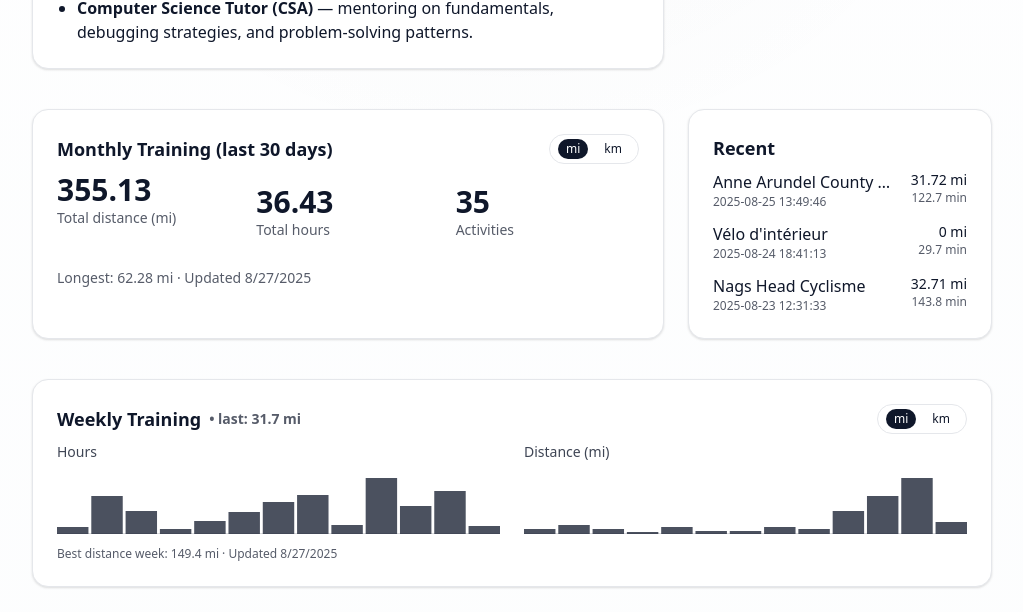
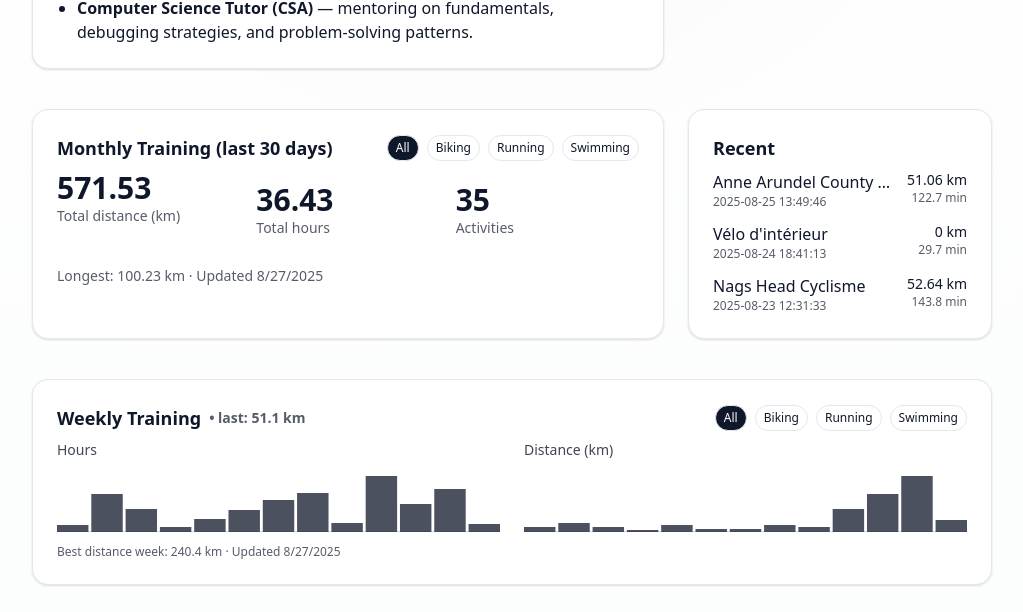
Before and after one commit to seanpatrickmay/seanpatrickmay.github.io, a Next.js app: page / in a window 1280 px wide. Shown: the part 1100-1712 px from the top of the page, without its empty margins (128-1151 px from the left). Built offline with nearby package versions, Linux system fonts and the light colour scheme.

Commit message:
Filter training stats by activity type

```diff
--- /dev/null
+++ b/components/ui/ActivityToggle.jsx
@@ -0,0 +1,27 @@
+// components/ui/ActivityToggle.jsx
+export default function ActivityToggle({ activity = "combined", onChange }) {
+  const options = [
+    { key: "combined", label: "All" },
+    { key: "biking", label: "Biking" },
+    { key: "running", label: "Running" },
+    { key: "swimming", label: "Swimming" },
+  ];
+  return (
+    <div className="inline-flex items-center gap-2 text-xs">
+      {options.map(o => (
+        <button
+          key={o.key}
+          type="button"
+          onClick={() => onChange(o.key)}
+          className={`px-2 py-1 rounded-full border ${
+            activity === o.key ?
+              "bg-slate-900 text-white dark:bg-white dark:text-slate-900" :
+              "hover:bg-white dark:hover:bg-slate-800"
+          }`}
+        >
+          {o.label}
+        </button>
+      ))}
+    </div>
+  );
+}
--- a/components/ui/UnitToggle.jsx
+++ /dev/null
@@ -1,20 +0,0 @@
-// components/ui/UnitToggle.jsx
-export default function UnitToggle({ unit = "mi", onChange }) {
-  const isMi = unit === "mi";
-  return (
-    <button
-      type="button"
-      onClick={() => onChange(isMi ? "km" : "mi")}
-      className="inline-flex items-center gap-2 px-2 py-1 rounded-full border text-xs hover:bg-white dark:hover:bg-slate-800"
-      aria-label="Toggle miles/kilometers"
-      title="Toggle miles/kilometers"
-    >
-      <span className={`px-2 py-0.5 rounded-full ${isMi ? "bg-slate-900 text-white dark:bg-white dark:text-slate-900" : ""}`}>
-        mi
-      </span>
-      <span className={`px-2 py-0.5 rounded-full ${!isMi ? "bg-slate-900 text-white dark:bg-white dark:text-slate-900" : ""}`}>
-        km
-      </span>
-    </button>
-  );
-}
--- a/pages/index.jsx
+++ b/pages/index.jsx
@@ -6,7 +6,7 @@ import ExperienceItem from '@/components/ExperienceItem';
 import SkillsGrid from '@/components/SkillsGrid';
 import Badge from '@/components/ui/Badge';
 import BarSparkline from '@/components/ui/BarSparkline';
-import UnitToggle from '@/components/ui/UnitToggle';
+import ActivityToggle from '@/components/ui/ActivityToggle';
 import SpotifyTopArtists from '@/components/SpotifyTopArtists';
 import SpotifyTopTracks from '@/components/SpotifyTopTracks';
 import { Card, CardHeader, CardTitle, CardContent } from '@/components/ui/Card';
@@ -98,14 +98,15 @@ function AboutStat({ icon: Icon, label, value, hint }) {
 function AboutMe() {
   const stats = useStats();
   const spotify = useSpotify();
-  const [unit, setUnit] = useState("mi"); // "mi" | "km"
+  const [activity, setActivity] = useState("combined");
 
-  const monthly = stats?.monthly;
-  const series = stats?.weekly?.series ?? [];
+  const data = stats?.stats?.[activity];
+  const monthly = data?.monthly;
+  const series = data?.weekly?.series ?? [];
 
   const weeklyValues = useMemo(
-    () => series.map(w => (unit === "mi" ? w.distance_mi : w.distance_km)),
-    [series, unit]
+    () => series.map(w => w.distance_km),
+    [series]
   );
 
   const lastWeek = weeklyValues.at(-1);
@@ -183,18 +184,14 @@ function AboutMe() {
               <CardTitle>
                 Monthly Training (last {monthly?.window_days ?? 30} days)
               </CardTitle>
-              <UnitToggle unit={unit} onChange={setUnit} />
+              <ActivityToggle activity={activity} onChange={setActivity} />
             </CardHeader>
             <CardContent className="grid sm:grid-cols-3 gap-4">
               <div>
                 <div className="text-3xl font-extrabold">
-                  {monthly
-                    ? unit === "mi"
-                      ? monthly.distance_mi
-                      : monthly.distance_km
-                    : "—"}
+                  {monthly ? monthly.distance_km : "—"}
                 </div>
-                <div className="text-sm opacity-70">Total distance ({unit})</div>
+                <div className="text-sm opacity-70">Total distance (km)</div>
               </div>
               <div>
                 <div className="text-3xl font-extrabold">
@@ -211,8 +208,7 @@ function AboutMe() {
               {monthly && (
                 <div className="sm:col-span-3 text-sm opacity-70">
                   Longest:{" "}
-                  {unit === "mi" ? monthly.longest_mi : monthly.longest_km}{" "}
-                  {unit} · Updated{" "}
+                  {monthly.longest_km} km · Updated{" "}
                   {new Date(stats.generated_at).toLocaleDateString()}
                 </div>
               )}
@@ -225,8 +221,8 @@ function AboutMe() {
               <CardTitle>Recent</CardTitle>
             </CardHeader>
             <CardContent>
-              <ul className="space-y-3">
-                {(stats?.recent?.last3 ?? []).map((a) => (
+                <ul className="space-y-3">
+                  {(data?.recent?.last3 ?? []).map((a) => (
                   <li
                     key={a.id}
                     className="flex items-start justify-between gap-3"
@@ -239,13 +235,13 @@ function AboutMe() {
                     </div>
                     <div className="text-right shrink-0">
                       <div className="text-sm">
-                        {unit === "mi" ? a.distance_mi : a.distance_km} {unit}
+                        {a.distance_km} km
                       </div>
                       <div className="text-xs opacity-70">{a.duration_min} min</div>
                     </div>
                   </li>
                 ))}
-                {!stats?.recent?.last3?.length && (
+                  {!data?.recent?.last3?.length && (
                   <div className="text-sm opacity-70">No recent activities</div>
                 )}
               </ul>
@@ -259,19 +255,16 @@ function AboutMe() {
   <CardHeader className="flex items-center justify-between">
     <CardTitle className="flex items-center gap-2">
       Weekly Training
-      {/* small live summary */}
       {weeklyValues.length > 0 && (
         <span className="text-sm opacity-70">
           • last:{" "}
           <strong>
             {typeof lastWeek === "number" ? lastWeek.toFixed(1) : "—"}
-          </strong>{" "}
-          {unit}
+          </strong>{" "}km
         </span>
       )}
     </CardTitle>
-    {/* unit toggle only affects distance */}
-    <UnitToggle unit={unit} onChange={setUnit} />
+    <ActivityToggle activity={activity} onChange={setActivity} />
   </CardHeader>
 
   <CardContent>
@@ -296,15 +289,15 @@ function AboutMe() {
         <div>
           <div className="flex items-center justify-between mb-2">
             <div className="text-sm font-medium opacity-80">
-              Distance ({unit})
+              Distance (km)
             </div>
           </div>
           <BarSparkline
-            values={series.map(w => (unit === "mi" ? w.distance_mi : w.distance_km))}
+            values={series.map(w => w.distance_km)}
             formatter={(v, i) => {
               const w = series[i];
               const label = w ? `${w.week_start} → ${w.week_end}` : `Week ${i + 1}`;
-              return `${label}: ${v.toFixed(1)} ${unit}`;
+              return `${label}: ${v.toFixed(1)} km`;
             }}
           />
         </div>
@@ -313,11 +306,11 @@ function AboutMe() {
       <div className="text-sm opacity-70">No weekly data yet</div>
     )}
 
-    {/* Best week footnote (distance uses current unit) */}
+    {/* Best week footnote */}
     {weeklyValues.length ? (
       <div className="mt-3 text-xs opacity-70">
         Best distance week:{" "}
-        {typeof bestWeek === "number" ? bestWeek.toFixed(1) : "—"} {unit} ·
+        {typeof bestWeek === "number" ? bestWeek.toFixed(1) : "—"} km ·
         Updated {stats ? new Date(stats.generated_at).toLocaleDateString() : "—"}
       </div>
     ) : null}
--- a/public/stats.json
+++ b/public/stats.json
@@ -5,14 +5,14 @@
     "fullName": null,
     "userId": null
   },
+  "stats": {
+    "combined": {
       "monthly": {
         "window_days": 30,
         "activities_count": 35,
         "distance_km": 571.53,
-    "distance_mi": 355.13,
         "time_hours": 36.43,
-    "longest_km": 100.23,
-    "longest_mi": 62.28
+        "longest_km": 100.23
       },
       "recent": {
         "last3": [
@@ -22,7 +22,6 @@
             "type": "cycling",
             "start": "2025-08-25 13:49:46",
             "distance_km": 51.06,
-        "distance_mi": 31.72,
             "duration_min": 122.7,
             "avg_speed_kmh": 24.97
           },
@@ -32,7 +31,6 @@
             "type": "indoor_cycling",
             "start": "2025-08-24 18:41:13",
             "distance_km": 0.0,
-        "distance_mi": 0.0,
             "duration_min": 29.7,
             "avg_speed_kmh": 0.0
           },
@@ -42,7 +40,6 @@
             "type": "cycling",
             "start": "2025-08-23 12:31:33",
             "distance_km": 52.64,
-        "distance_mi": 32.71,
             "duration_min": 143.8,
             "avg_speed_kmh": 21.96
           }
@@ -55,93 +52,237 @@
             "week_start": "2025-06-02",
             "week_end": "2025-06-08",
             "distance_km": 19.71,
-        "distance_mi": 12.24,
             "time_hours": 1.67
           },
           {
             "week_start": "2025-06-09",
             "week_end": "2025-06-15",
             "distance_km": 39.51,
-        "distance_mi": 24.55,
             "time_hours": 9.68
           },
           {
             "week_start": "2025-06-16",
             "week_end": "2025-06-22",
             "distance_km": 20.66,
-        "distance_mi": 12.83,
             "time_hours": 5.91
           },
           {
             "week_start": "2025-06-23",
             "week_end": "2025-06-29",
             "distance_km": 5.38,
-        "distance_mi": 3.34,
             "time_hours": 1.31
           },
           {
             "week_start": "2025-06-30",
             "week_end": "2025-07-06",
             "distance_km": 31.13,
-        "distance_mi": 19.35,
             "time_hours": 3.27
           },
           {
             "week_start": "2025-07-07",
             "week_end": "2025-07-13",
             "distance_km": 14.06,
-        "distance_mi": 8.73,
             "time_hours": 5.52
           },
           {
             "week_start": "2025-07-14",
             "week_end": "2025-07-20",
             "distance_km": 13.35,
-        "distance_mi": 8.3,
             "time_hours": 7.99
           },
           {
             "week_start": "2025-07-21",
             "week_end": "2025-07-27",
             "distance_km": 28.73,
-        "distance_mi": 17.85,
             "time_hours": 9.7
           },
           {
             "week_start": "2025-07-28",
             "week_end": "2025-08-03",
             "distance_km": 19.65,
-        "distance_mi": 12.21,
             "time_hours": 2.31
           },
           {
             "week_start": "2025-08-04",
             "week_end": "2025-08-10",
             "distance_km": 97.47,
-        "distance_mi": 60.57,
             "time_hours": 14.09
           },
           {
             "week_start": "2025-08-11",
             "week_end": "2025-08-17",
             "distance_km": 162.97,
-        "distance_mi": 101.27,
             "time_hours": 7.15
           },
           {
             "week_start": "2025-08-18",
             "week_end": "2025-08-24",
             "distance_km": 240.37,
-        "distance_mi": 149.36,
             "time_hours": 10.82
           },
           {
             "week_start": "2025-08-25",
             "week_end": "2025-08-31",
             "distance_km": 51.06,
-        "distance_mi": 31.72,
             "time_hours": 2.04
           }
         ]
       }
+    },
+    "biking": {
+      "monthly": {
+        "window_days": 30,
+        "activities_count": 35,
+        "distance_km": 571.53,
+        "time_hours": 36.43,
+        "longest_km": 100.23
+      },
+      "recent": {
+        "last3": [
+          {
+            "id": 20176574779,
+            "name": "Anne Arundel County Cyclisme",
+            "type": "cycling",
+            "start": "2025-08-25 13:49:46",
+            "distance_km": 51.06,
+            "duration_min": 122.7,
+            "avg_speed_kmh": 24.97
+          },
+          {
+            "id": 20175040492,
+            "name": "Vélo d'intérieur",
+            "type": "indoor_cycling",
+            "start": "2025-08-24 18:41:13",
+            "distance_km": 0.0,
+            "duration_min": 29.7,
+            "avg_speed_kmh": 0.0
+          },
+          {
+            "id": 20155257239,
+            "name": "Nags Head Cyclisme",
+            "type": "cycling",
+            "start": "2025-08-23 12:31:33",
+            "distance_km": 52.64,
+            "duration_min": 143.8,
+            "avg_speed_kmh": 21.96
           }
+        ]
+      },
+      "weekly": {
+        "window_weeks": 12,
+        "series": [
+          {
+            "week_start": "2025-06-02",
+            "week_end": "2025-06-08",
+            "distance_km": 19.71,
+            "time_hours": 1.67
+          },
+          {
+            "week_start": "2025-06-09",
+            "week_end": "2025-06-15",
+            "distance_km": 39.51,
+            "time_hours": 9.68
+          },
+          {
+            "week_start": "2025-06-16",
+            "week_end": "2025-06-22",
+            "distance_km": 20.66,
+            "time_hours": 5.91
+          },
+          {
+            "week_start": "2025-06-23",
+            "week_end": "2025-06-29",
+            "distance_km": 5.38,
+            "time_hours": 1.31
+          },
+          {
+            "week_start": "2025-06-30",
+            "week_end": "2025-07-06",
+            "distance_km": 31.13,
+            "time_hours": 3.27
+          },
+          {
+            "week_start": "2025-07-07",
+            "week_end": "2025-07-13",
+            "distance_km": 14.06,
+            "time_hours": 5.52
+          },
+          {
+            "week_start": "2025-07-14",
+            "week_end": "2025-07-20",
+            "distance_km": 13.35,
+            "time_hours": 7.99
+          },
+          {
+            "week_start": "2025-07-21",
+            "week_end": "2025-07-27",
+            "distance_km": 28.73,
+            "time_hours": 9.7
+          },
+          {
+            "week_start": "2025-07-28",
+            "week_end": "2025-08-03",
+            "distance_km": 19.65,
+            "time_hours": 2.31
+          },
+          {
+            "week_start": "2025-08-04",
+            "week_end": "2025-08-10",
+            "distance_km": 97.47,
+            "time_hours": 14.09
+          },
+          {
+            "week_start": "2025-08-11",
+            "week_end": "2025-08-17",
+            "distance_km": 162.97,
+            "time_hours": 7.15
+          },
+          {
+            "week_start": "2025-08-18",
+            "week_end": "2025-08-24",
+            "distance_km": 240.37,
+            "time_hours": 10.82
+          },
+          {
+            "week_start": "2025-08-25",
+            "week_end": "2025-08-31",
+            "distance_km": 51.06,
+            "time_hours": 2.04
+          }
+        ]
+      }
+    },
+    "running": {
+      "monthly": {
+        "window_days": 30,
+        "activities_count": 0,
+        "distance_km": 0,
+        "time_hours": 0,
+        "longest_km": 0
+      },
+      "recent": {
+        "last3": []
+      },
+      "weekly": {
+        "window_weeks": 12,
+        "series": []
+      }
+    },
+    "swimming": {
+      "monthly": {
+        "window_days": 30,
+        "activities_count": 0,
+        "distance_km": 0,
+        "time_hours": 0,
+        "longest_km": 0
+      },
+      "recent": {
+        "last3": []
+      },
+      "weekly": {
+        "window_weeks": 12,
+        "series": []
+      }
+    }
+  }
+}
```
Also changed, not shown: 1 other file (tests, documents, lock files or other folders). Lines whose indentation alone changed are shown as unchanged.
